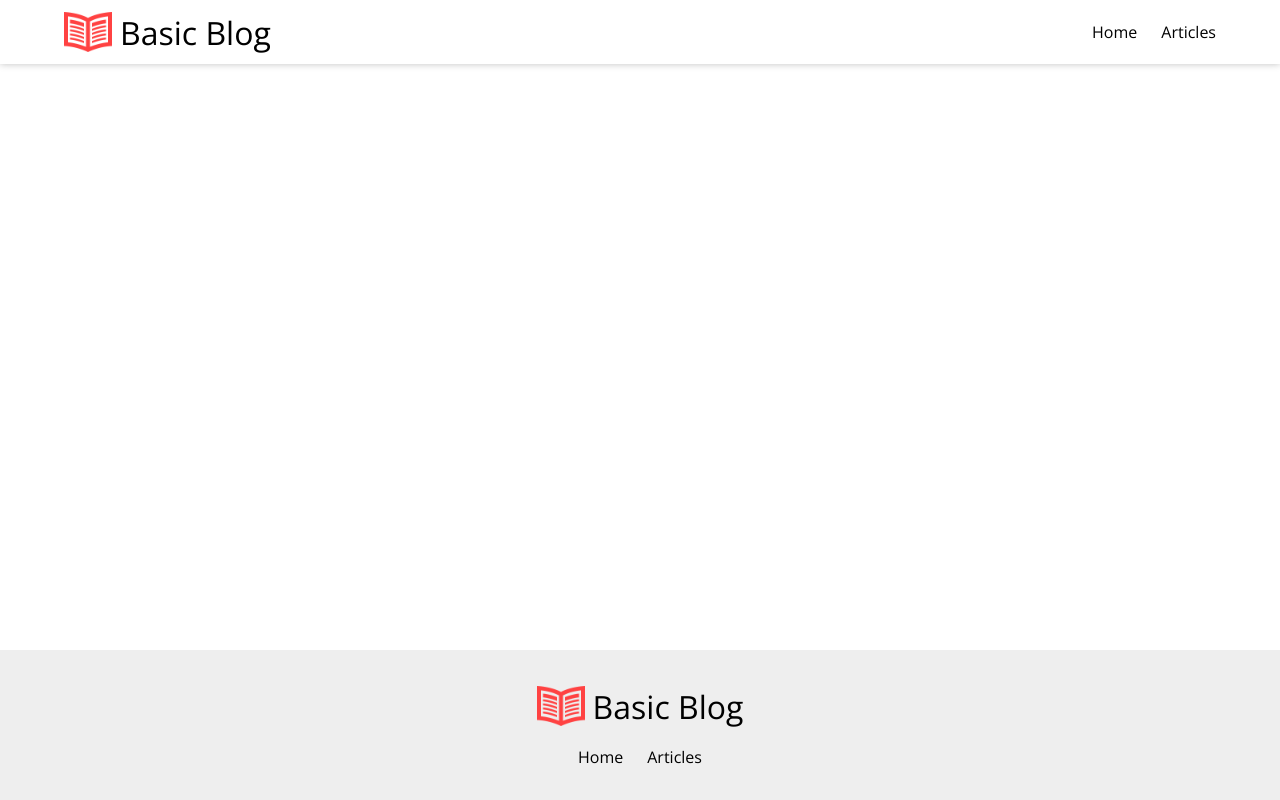
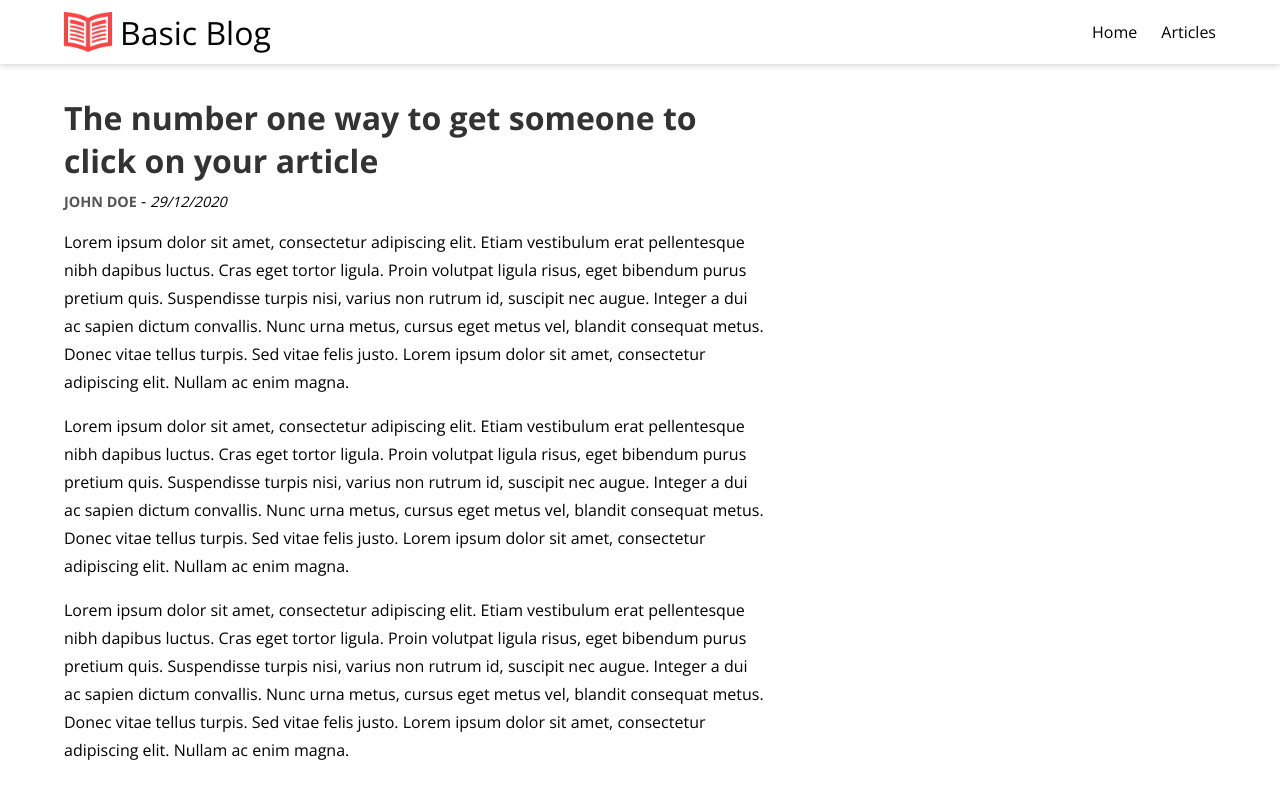
Before and after one commit to nicholas-newman1/basic-blog, a React (Create React App) app: page /articles/0 in a window 1280 px wide. Shown: the top 800 px of the page. Built offline with nearby package versions, Linux system fonts and the light colour scheme.

Commit message:
created article page and article component

```diff
--- a/package.json
+++ b/package.json
@@ -11,6 +11,7 @@
     "@types/react": "^16.14.2",
     "@types/react-dom": "^16.9.10",
     "@types/react-router-dom": "^5.1.6",
+    "dompurify": "^2.2.6",
     "react": "^17.0.1",
     "react-dom": "^17.0.1",
     "react-router-dom": "^5.2.0",
@@ -41,5 +42,8 @@
       "last 1 firefox version",
       "last 1 safari version"
     ]
+  },
+  "devDependencies": {
+    "@types/dompurify": "^2.1.0"
   }
 }
--- a/src/App.tsx
+++ b/src/App.tsx
@@ -1,8 +1,9 @@
 import { BrowserRouter as Router, Route, Switch } from 'react-router-dom';
 import Footer from './components/Footer/Footer';
 import Header from './components/Header/Header';
+import ArticlePage from './pages/ArticlePage/ArticlePage';
 import Articles from './pages/Articles/Articles';
-import Home from './pages/Home';
+import Home from './pages/Home/Home';
 
 function App() {
   return (
@@ -12,6 +13,7 @@ function App() {
         <Switch>
           <Route exact path='/' component={Home} />
           <Route exact path='/articles' component={Articles} />
+          <Route exact path='/articles/:id' component={ArticlePage} />
         </Switch>
       </main>
       <Footer />
--- /dev/null
+++ b/src/components/Article/Article.tsx
@@ -0,0 +1,43 @@
+import DOMPurify from 'dompurify';
+import './article.css';
+
+interface ArticleProp {
+  id: number;
+  title: string;
+  author: string;
+  date: string;
+  image: { src: string; alt: string };
+  description: string;
+  body: string;
+}
+
+const Article = (props: { article: ArticleProp }) => {
+  const {
+    title,
+    author,
+    date,
+    image: { src, alt },
+    body,
+  } = props.article;
+
+  const cleanHTML = DOMPurify.sanitize(body);
+
+  return (
+    <div className='article'>
+      <h1 className='article__title'>{title}</h1>
+      <div className='article__meta'>
+        <span className='article__author'>{author}</span>
+        {' - '}
+        <span className='article__date'>
+          <em>{date}</em>
+        </span>
+      </div>
+      <div
+        className='article__body'
+        dangerouslySetInnerHTML={{ __html: cleanHTML }}
+      />
+    </div>
+  );
+};
+
+export default Article;
--- /dev/null
+++ b/src/components/Article/article.css
@@ -0,0 +1,31 @@
+.article {
+  max-width: 700px;
+}
+
+.article__title {
+  color: #333;
+  margin-bottom: 0.5rem;
+}
+
+.article__meta {
+  margin-bottom: 1rem;
+}
+
+.article__author {
+  text-transform: uppercase;
+  font-size: 0.9rem;
+  font-weight: 700;
+  color: #555;
+}
+
+.article__date {
+  font-size: 0.9rem;
+}
+
+.article__body p {
+  line-height: 1.75rem;
+}
+
+.article__body p + p {
+  margin-top: 1rem;
+}
--- a/src/components/ArticleListing/articleListing.css
+++ b/src/components/ArticleListing/articleListing.css
@@ -12,7 +12,6 @@
 }
 
 .article-listing__title {
-  font-size: 1.375rem;
   font-size: 1.25rem;
   text-transform: capitalize;
   margin-bottom: 0.5rem;
--- /dev/null
+++ b/src/pages/ArticlePage/ArticlePage.tsx
@@ -0,0 +1,22 @@
+import { RouteComponentProps } from 'react-router-dom';
+import { articles } from '../../articles';
+import Article from '../../components/Article/Article';
+import './articlePage.css';
+
+interface MatchParams {
+  id: string;
+}
+
+interface Props extends RouteComponentProps<MatchParams> {}
+
+const ArticlePage = (props: Props) => {
+  const id = props.match.params.id;
+  const article = articles.find((article) => article.id === +id);
+  return (
+    <div className='article-page container'>
+      {article ? <Article article={article} /> : <h1>Article Not Found</h1>}
+    </div>
+  );
+};
+
+export default ArticlePage;
--- /dev/null
+++ b/src/pages/ArticlePage/articlePage.css
@@ -0,0 +1,3 @@
+.article-page {
+  padding: 2rem 0 4rem 0;
+}
--- a/src/pages/Home.tsx
+++ /dev/null
@@ -1,16 +0,0 @@
-import Hero from '../components/Hero/Hero';
-import RecentArticles from '../components/RecentArticles/RecentArticles';
-import useScrollTop from '../hooks/useScrollTop';
-
-const Home = () => {
-  useScrollTop();
-
-  return (
-    <div>
-      <Hero />
-      <RecentArticles />
-    </div>
-  );
-};
-
-export default Home;
--- /dev/null
+++ b/src/pages/Home/Home.tsx
@@ -0,0 +1,16 @@
+import Hero from '../../components/Hero/Hero';
+import RecentArticles from '../../components/RecentArticles/RecentArticles';
+import useScrollTop from '../../hooks/useScrollTop';
+
+const Home = () => {
+  useScrollTop();
+
+  return (
+    <div>
+      <Hero />
+      <RecentArticles />
+    </div>
+  );
+};
+
+export default Home;
```
Also changed, not shown: 2 other files (tests, documents, lock files or other folders).
